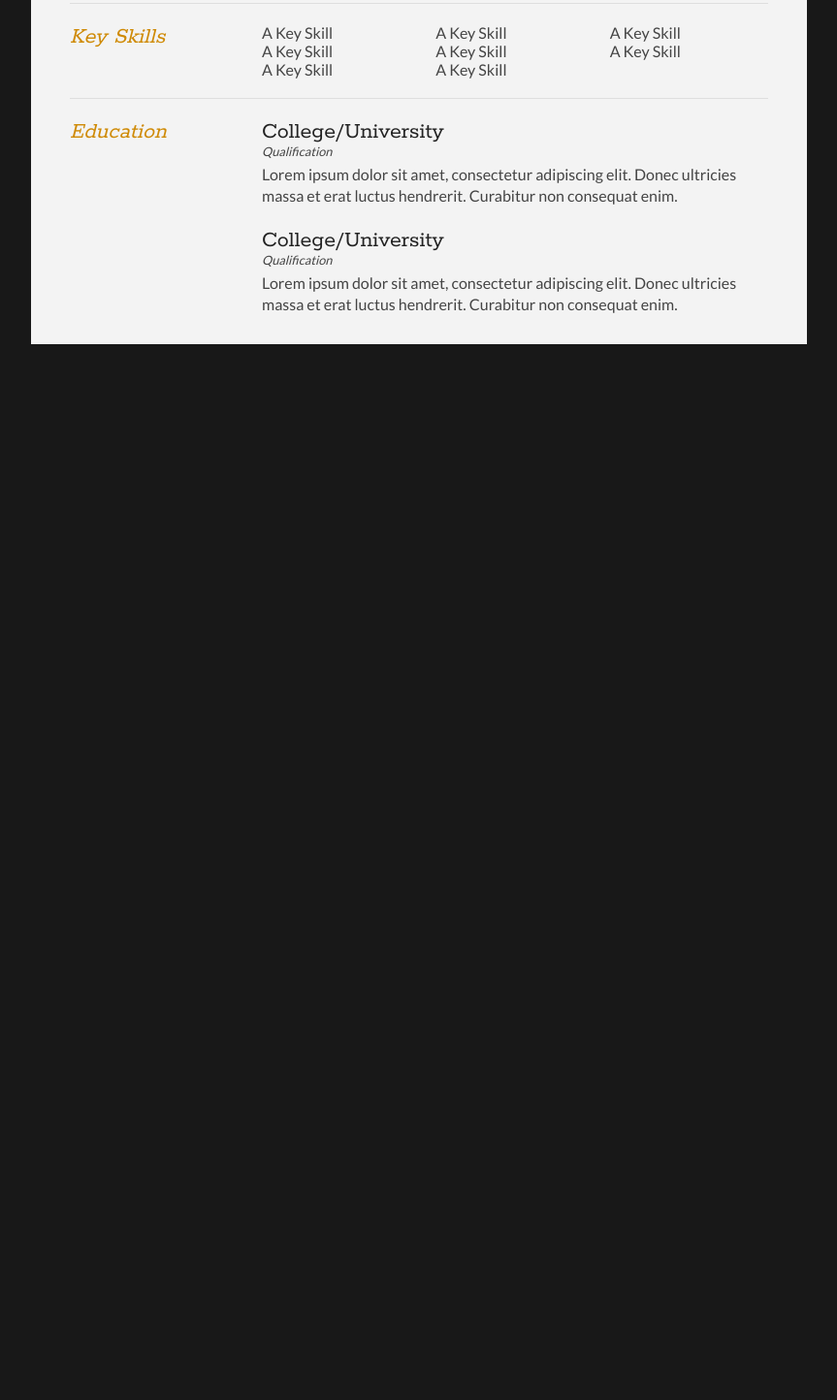
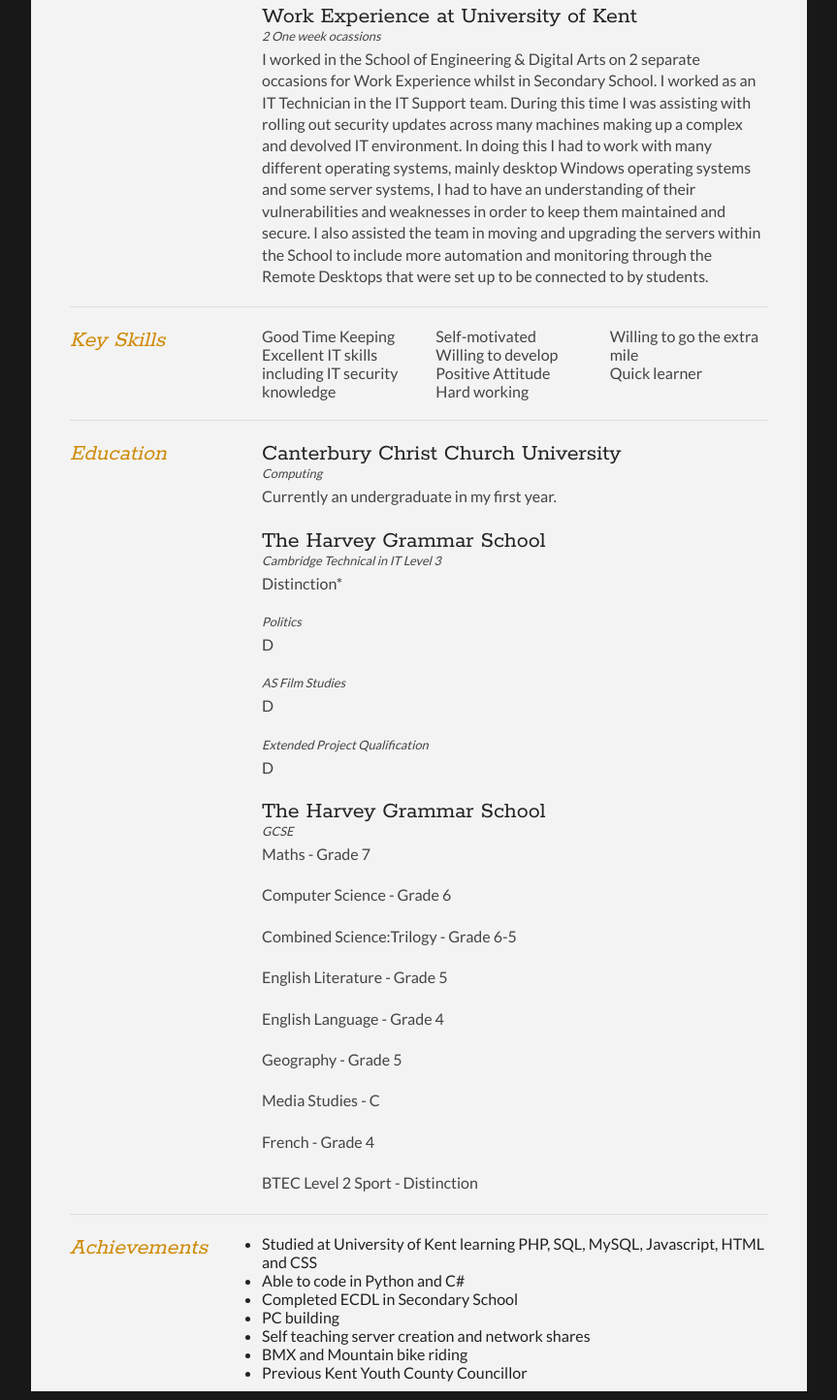
Before and after one commit to MegaManiaZ/megamaniaz.github.io, a plain HTML site: page index.html in a window 1280 px wide. Shown: the part 1016-2460 px from the top of the page at 97% size, without its empty margins (208-1071 px from the left). Before the commit the page ends 1401 px from the top, so only its background shows below. Drawn offline with Linux system fonts and the light colour scheme.

Commit message:
Completed CV

```diff
--- a/index.html
+++ b/index.html
@@ -84,6 +84,13 @@ skills such as continuing to progress to develop more in programming languages.<
 					<p class="subDetails">May 2019 - October 2019</p>
 					<p>Preparing barista style coffee and other food for sale while maintaining high food safety standards.</p>
 				</article>
+
+				<article>
+					<h2>Work Experience at University of Kent</h2>
+					<p class="subDetails">2 One week ocassions</p>
+					<p>I worked in the School of Engineering & Digital Arts on 2 separate occasions for Work Experience whilst in Secondary School. I worked as an IT Technician in the IT Support team. During this time I was assisting with rolling out security updates across many machines making up a complex and devolved IT environment. In doing this I had to work with many different operating systems, mainly desktop Windows operating systems and some server systems, I had to have an understanding of
+their vulnerabilities and weaknesses in order to keep them maintained and secure. I also assisted the team in moving and upgrading the servers within the School to include more automation and monitoring through the Remote Desktops that were set up to be connected to by students.</p>
+				</article>
 			</div>
 			<div class="clear"></div>
 		</section>
@@ -96,14 +103,14 @@ skills such as continuing to progress to develop more in programming languages.<
 
 			<div class="sectionContent">
 				<ul class="keySkills">
-					<li>A Key Skill</li>
-					<li>A Key Skill</li>
-					<li>A Key Skill</li>
-					<li>A Key Skill</li>
-					<li>A Key Skill</li>
-					<li>A Key Skill</li>
-					<li>A Key Skill</li>
-					<li>A Key Skill</li>
+					<li>Good Time Keeping</li>
+					<li>Excellent IT skills including IT security knowledge</li>
+					<li>Self-motivated</li>
+					<li>Willing to develop</li>
+					<li>Positive Attitude</li>
+					<li>Hard working</li>
+					<li>Willing to go the extra mile</li>
+					<li>Quick learner</li>
 				</ul>
 			</div>
 			<div class="clear"></div>
@@ -117,16 +124,56 @@ skills such as continuing to progress to develop more in programming languages.<
 
 			<div class="sectionContent">
 				<article>
-					<h2>College/University</h2>
-					<p class="subDetails">Qualification</p>
-					<p>Lorem ipsum dolor sit amet, consectetur adipiscing elit. Donec ultricies massa et erat luctus hendrerit. Curabitur non consequat enim.</p>
+					<h2>Canterbury Christ Church University</h2>
+					<p class="subDetails">Computing</p>
+					<p>Currently an undergraduate in my first year.</p>
 				</article>
 
 				<article>
-					<h2>College/University</h2>
-					<p class="subDetails">Qualification</p>
-					<p>Lorem ipsum dolor sit amet, consectetur adipiscing elit. Donec ultricies massa et erat luctus hendrerit. Curabitur non consequat enim.</p>
+					<h2>The Harvey Grammar School</h2>
+					<p class="subDetails">Cambridge Technical in IT Level 3</p>
+					<p>Distinction*</p>
+					<p class="subDetails">Politics</p>
+					<p>D</p>
+					<p class="subDetails">AS Film Studies</p>
+					<p>D</p>
+					<p class="subDetails">Extended Project Qualification</p>
+					<p>D</p>
 				</article>
+
+				<article>
+					<h2>The Harvey Grammar School</h2>
+					<p class="subDetails">GCSE</p>
+					<p>Maths - Grade 7</p>
+					<p>Computer Science - Grade 6</p>
+					<p>Combined Science:Trilogy - Grade 6-5</p>
+					<p>English Literature - Grade 5</p>
+					<p>English Language - Grade 4</p>
+					<p>Geography - Grade 5</p>
+					<p>Media Studies - C</p>
+					<p>French - Grade 4</p>
+					<p>BTEC Level 2 Sport - Distinction</p>
+				</article>
+
+			</div>
+			<div class="clear"></div>
+		</section>
+
+		<section>
+			<div class="sectionTitle">
+				<h1>Achievements</h1>
+			</div>
+
+			<div class="sectionContent">
+				<ul class="acheviements">
+					<li>Studied at University of Kent learning PHP, SQL, MySQL, Javascript, HTML and CSS</li>
+					<li>Able to code in Python and C#</li>
+					<li>Completed ECDL in Secondary School</li>
+					<li>PC building</li>
+					<li>Self teaching server creation and network shares</li>
+					<li>BMX and Mountain bike riding</li>
+					<li>Previous Kent Youth County Councillor</li>
+				</ul>
 			</div>
 			<div class="clear"></div>
 		</section>
```
